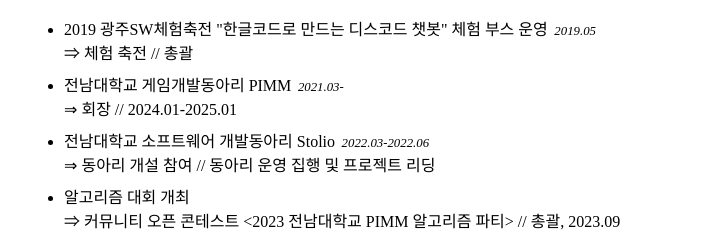
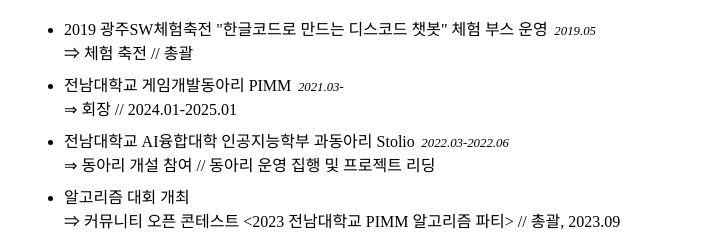
Before and after one commit to ShapeLayer/jonghyeon.me, a Svelte app: page / in a window 1280 px wide. Shown: the part 2640-2872 px from the top of the page, without its empty margins (0-706 px from the left). Built offline with nearby package versions, Linux system fonts and the light colour scheme; the HTML template or start-up script is replaced by a standard one.

Commit message:
Update Careers.svelte

```diff
--- a/src/includes/Careers.svelte
+++ b/src/includes/Careers.svelte
@@ -114,7 +114,7 @@
         ⇒ 회장 // 2024.01-2025.01
       </CareersSectionContent>
       <CareersSectionContent
-        name='전남대학교 소프트웨어 개발동아리 Stolio'
+        name='전남대학교 AI융합대학 인공지능학부 과동아리 Stolio'
         date='2022.03-2022.06'
       >
         ⇒ 동아리 개설 참여 // 동아리 운영 집행 및 프로젝트 리딩
```
